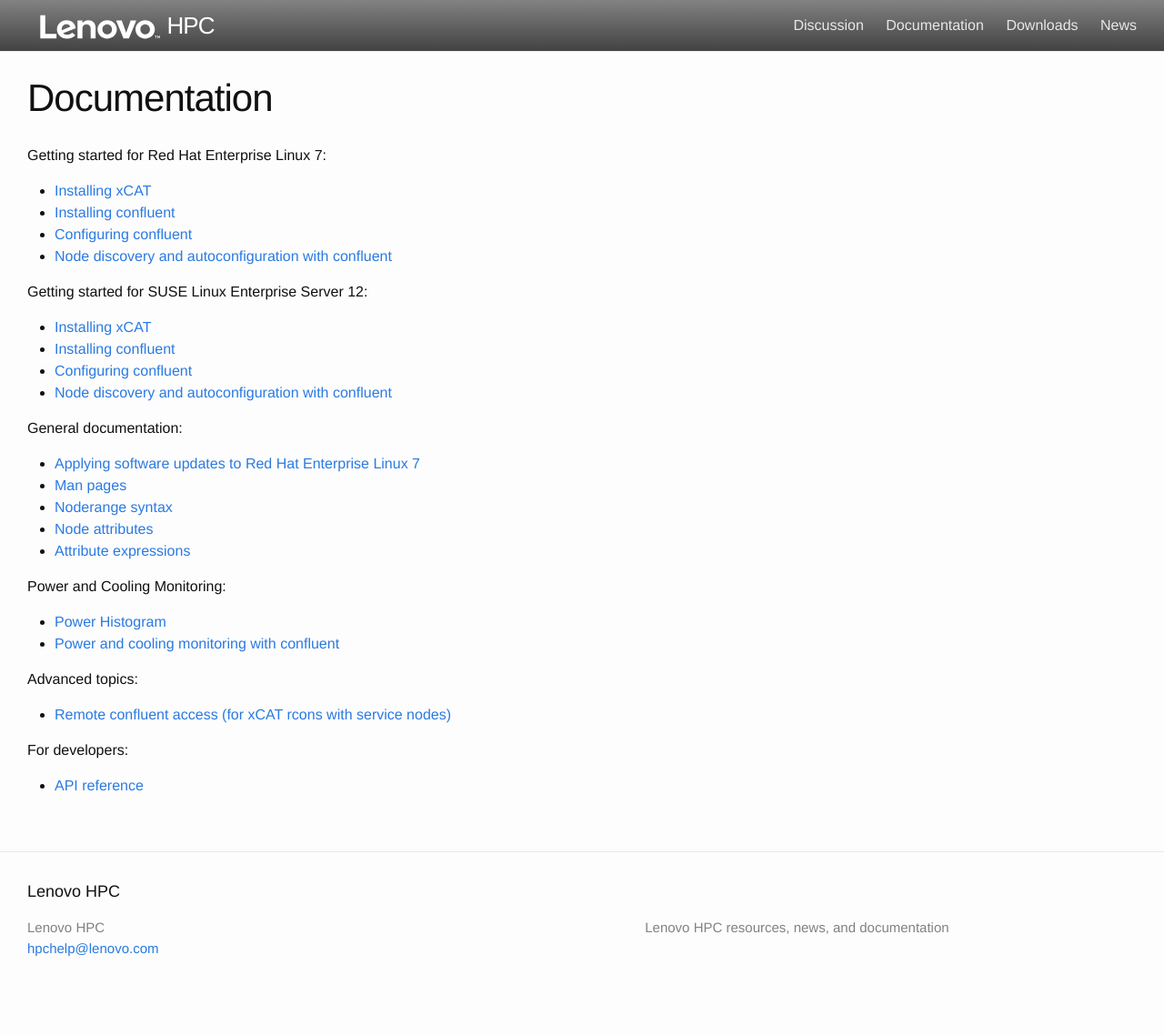
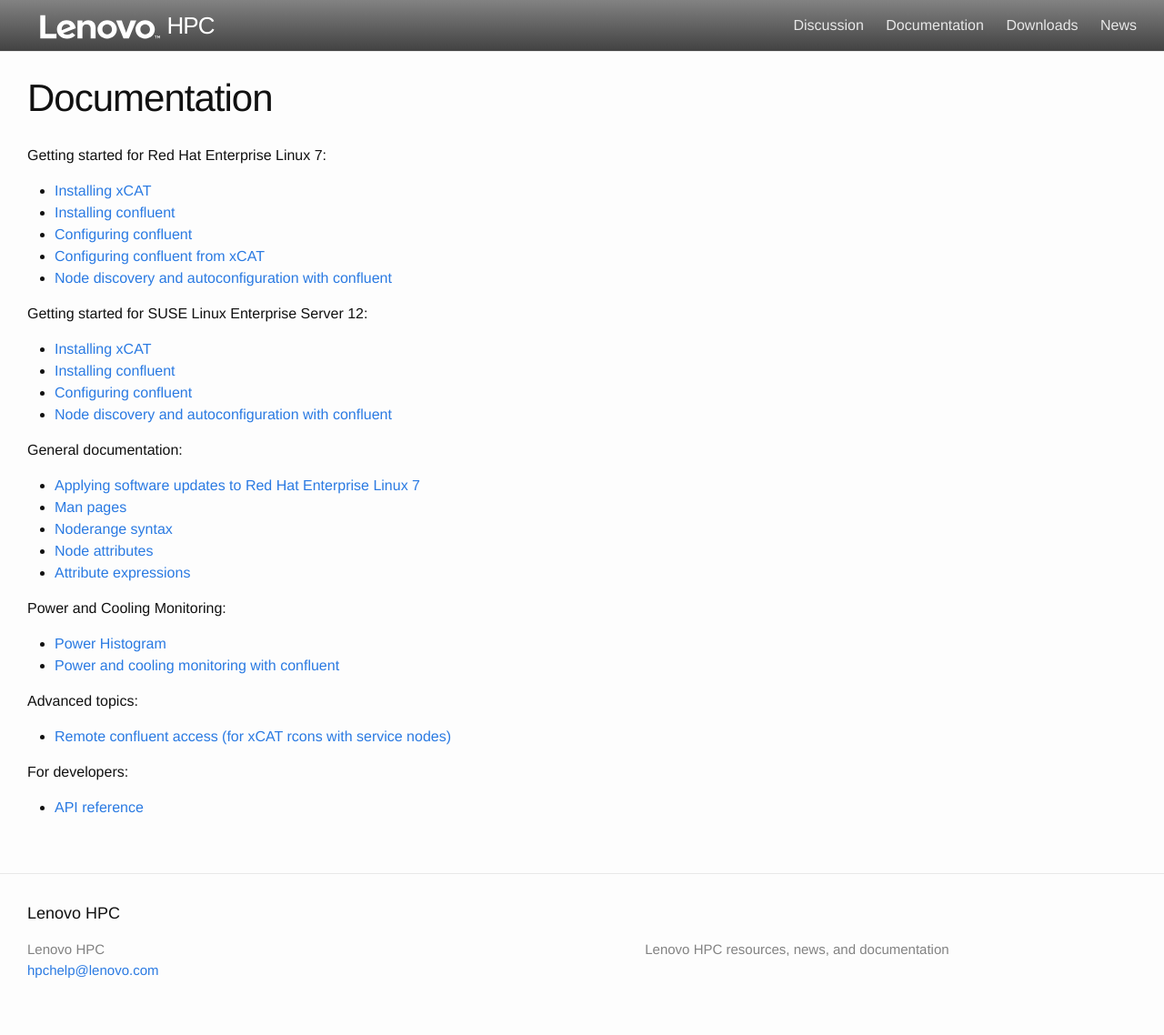
Before and after one commit to xcat2/confluent-docs, a Jekyll site: the page built from documentation.md, in a window 1280 px wide. Shown: the whole page at 91% size. Built offline with Jekyll 4.4.1, drawn with Linux system fonts in a browser that asks for light colours; before the commit the page ends 1114 px from its top, so only the background shows below that.

Commit message:
Incorporate xCAT based confluent config to documentation

```diff
--- a/documentation.md
+++ b/documentation.md
@@ -9,6 +9,7 @@
 * [Installing xCAT ]({{ site.baseurl }}/documentation/installxcat_rhel.html)
 * [Installing confluent]({{ site.baseurl }}/documentation/installconfluent_rhel.html)
 * [Configuring confluent]({{ site.baseurl }}/documentation/configconfluent.html)
+* [Configuring confluent from xCAT]({{ site.baseurl }}/documentation/configconfluent_xcat.html)
 * [Node discovery and autoconfiguration with confluent]({{ site.baseurl }}/documentation/confluentdisco.html)
 
 Getting started for SUSE Linux Enterprise Server 12:
```
Also changed, not shown: docs/xcatconfluentsetup.md (+3 -3 lines).
